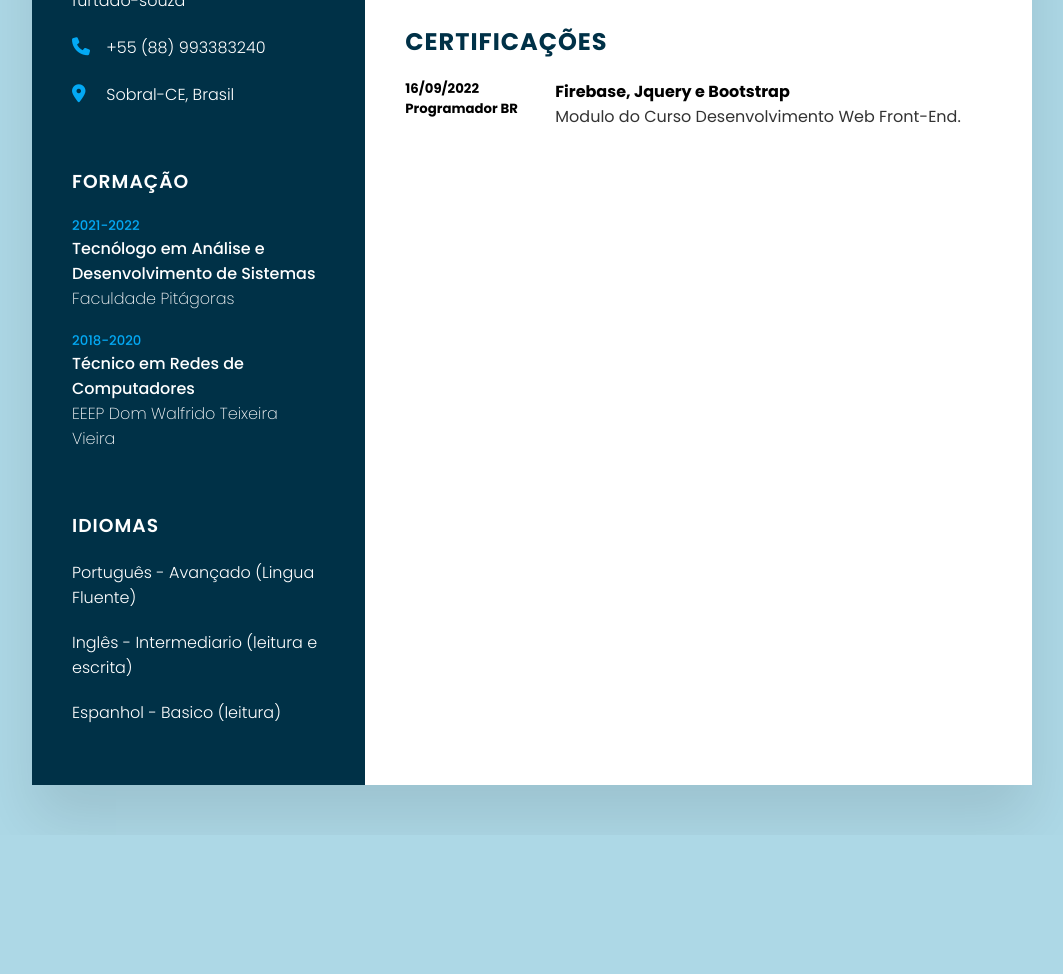
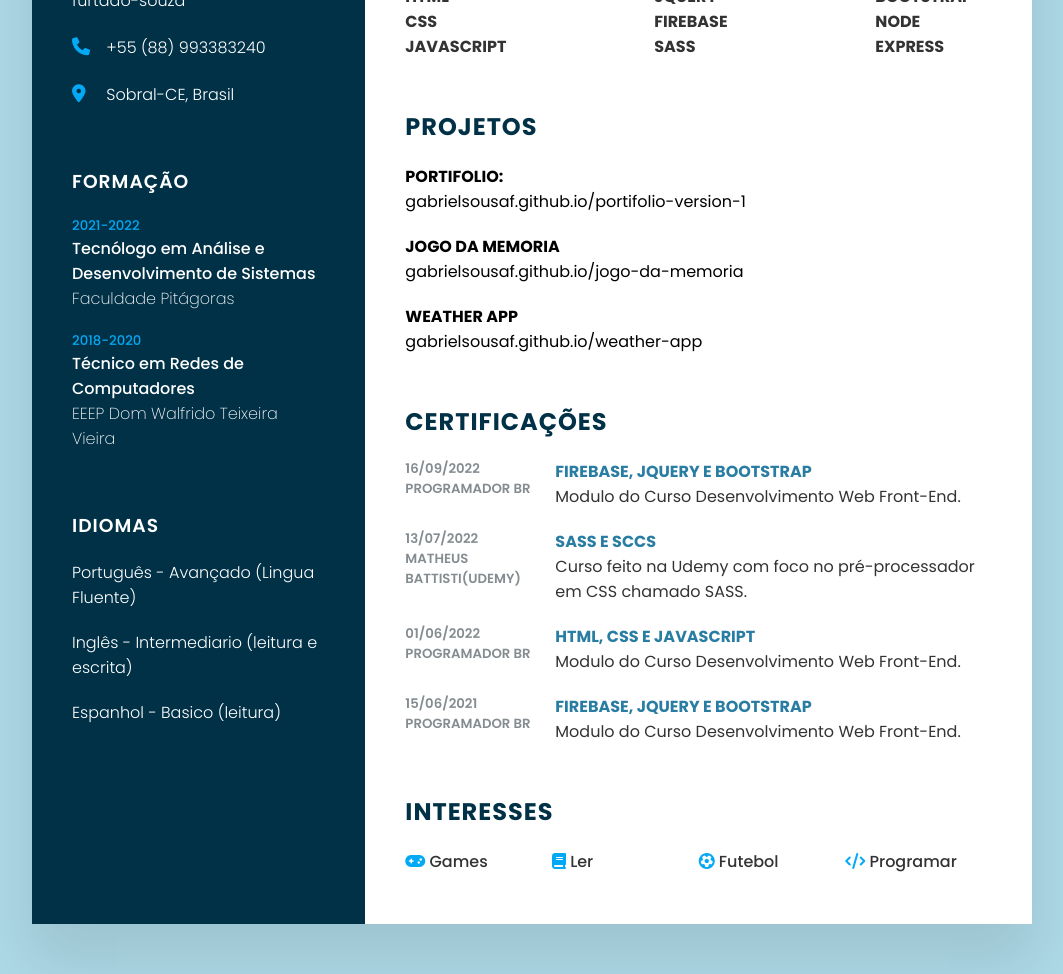
Before and after one commit to gabrielsousaf/Curriculo-online, a plain HTML site: page index.html in a window 1280 px wide. Shown: the part 716-1690 px from the top of the page, without its empty margins (108-1171 px from the left). Before the commit the page ends 1551 px from the top, so only its background shows below. Drawn offline with Linux system fonts and the light colour scheme.

Commit message:
Final Commit

```diff
--- a/index.html
+++ b/index.html
@@ -28,45 +28,60 @@
                         <span class="icon">
                             <i class="fa-brands fa-github"></i>
                         </span>
+
+                        <a href="https://github.com/gabrielsousaf" target="_blank">
                             <span class="text">
                                 github.com/Gabrielsousaf
                            </span>
+                        </a>
                     </li>
 
                     <li>
                         <span class="icon">
                             <i class="fa-sharp fa-solid fa-envelope"></i>
                         </span>
+
+                        <a href="mailto:gabriell.furtado2002@gmail.com">
                             <span class="text">
                                 gabriell.furtado2002<br>@gmail.com
                             </span>
+                        </a>
                     </li>
 
                     <li>
                         <span class="icon">
                             <i class="fa-brands fa-linkedin"></i>
                         </span>
+
+                        <a href="https://www.linkedin.com/in/gabriel-furtado-souza/" target="_blank">
                             <span class="text">
                                 linkedin.com/gabriel-furtado-souza
                             </span>
+                        </a>
+
                     </li>
 
                     <li>
                         <span class="icon">
                             <i class="fa-solid fa-phone"></i>
                         </span>
+
+                        <a href="tel:+55 (88) 993383240">
                             <span class="text">
                                 +55 (88) 993383240
                             </span>
+                        </a>
                     </li>
 
                     <li>
                         <span class="icon">
                             <i class="fa-solid fa-location-dot"></i>
                         </span>
+                        <a href="https://www.google.com/maps/place/Sobral,+CE/@-3.6836717,-40.3856141,13z/data=!3m1!4b1!4m6!3m5!1s0x7954b6af4595227:0xe0ece6e4f3ec3d5b!8m2!3d-3.6844057!4d-40.3561794!16s%2Fg%2F11bc59_2k2" target="_blank">
                             <span class="text">
                                 Sobral-CE, Brasil
                             </span>
+                        </a>
                     </li>
                 </ul>
             </div>
@@ -128,6 +143,48 @@
 
             <div class="about">
                 <h2 class="title2">Técnologias</h2>
+                <div class="tecn">
+
+                    <div class="container-tecn">
+                        <h4>HTML</h4>
+                        <h4>CSS</h4>
+                        <H4>JAVASCRIPT</H4>
+                    </div>
+
+                    <div class="container-tecn">
+                        <H4>JQUERY</H4>
+                        <H4>FIREBASE</H4>
+                        <H4>SASS</H4>
+                    </div>
+
+                    <div class="container-tecn">
+                        <H4>BOOTSTRAP</H4>
+                        <H4>NODE</H4>
+                        <H4>EXPRESS</H4>
+                    </div>
+
+                </div>
+            </div>
+
+            <div class="about">
+                <h2 class="title2">Projetos</h2>
+
+                <div class="container-projects">
+                    <div>
+                        <h4>PORTIFOLIO:</h4>
+                        <a href="https://gabrielsousaf.github.io/portifolio-version-1/" target="_blank">gabrielsousaf.github.io/portifolio-version-1</a>
+                    </div>
+
+                    <div>
+                        <h4>JOGO DA MEMORIA</h4>
+                        <a href="https://gabrielsousaf.github.io/jogo-da-memoria/" target="_blank">gabrielsousaf.github.io/jogo-da-memoria</a>
+                    </div>
+
+                    <div>
+                        <h4>WEATHER APP</h4>
+                        <a href="https://weather-app-nu-weld.vercel.app/" target="_blank">gabrielsousaf.github.io/weather-app</a>
+                    </div>
+                </div>
             </div>
 
             <div class="about">
@@ -143,7 +200,67 @@
                         <p>Modulo do Curso Desenvolvimento Web Front-End.</p>
                     </div>
                 </div>
+
+                <div class="box">
+                    <div class="year">
+                        <h5>13/07/2022</h5>
+                        <h5>Matheus Battisti(Udemy)</h5>
                     </div>
+
+                    <div class="text">
+                        <h4>SASS E SCCS</h4>
+                        <p>Curso feito na Udemy com foco no pré-processador em CSS chamado SASS.</p>
+                    </div>
+                </div>
+
+                <div class="box">
+                    <div class="year">
+                        <h5>01/06/2022</h5>
+                        <h5>Programador BR</h5>
+                    </div>
+
+                    <div class="text">
+                        <h4>HTML, CSS E JAVASCRIPT</h4>
+                        <p>Modulo do Curso Desenvolvimento Web Front-End.</p>
+                    </div>
+                </div>
+
+                <div class="box">
+                    <div class="year">
+                        <h5>15/06/2021</h5>
+                        <h5>Programador BR</h5>
+                    </div>
+
+                    <div class="text">
+                        <h4>Firebase, Jquery e Bootstrap</h4>
+                        <p>Modulo do Curso Desenvolvimento Web Front-End.</p>
+                    </div>
+                </div>
+            </div>
+
+            <div class="about interest">
+                <h2 class="title2">INTERESSES</h2>
+                <ul>
+                    <li>
+                        <i class="fa-solid fa-gamepad"></i>
+                        Games
+                    </li>
+                    <li>
+                        <i class="fa-solid fa-book"></i>
+                        Ler
+                    </li>
+                    <li>
+                        <i class="fa-sharp fa-solid fa-futbol"></i>
+                        Futebol
+                    </li>
+                    <li>
+                        <i class="fa-sharp fa-solid fa-code"></i>
+                        Programar
+                    </li>
+                </ul>
+            </div>
+
+
         </div>
     </div>
 
--- a/src/css/style.css
+++ b/src/css/style.css
@@ -6,6 +6,7 @@
     box-sizing: border-box;
     font-family: 'Poppins', sans-serif;
     list-style: none;
+    text-decoration: none;
 }
 
 body{
@@ -159,11 +160,27 @@ p{
 }
 
 
+.tecn{
+    justify-content: space-between;
+    flex-direction: row;
+    display: flex;
+}
 
 
+.tecn h4{
+    margin-right: 20px;
+    color: #333;
+}
+
+.container-projects div{
+    margin-top: 20px;
+}
 
 
-
+.container-projects a{
+    color: black;
+    text-decoration: none;
+}
 
 
 .about .box{
@@ -175,3 +192,47 @@ p{
 .about .box .year{
     min-width: 150px;
 }
+
+.about .box .year h5{
+    text-transform: uppercase;
+    color: #848c90;
+    font-weight: 600;
+}
+
+.about .box .text h4{
+    text-transform: uppercase;
+    color: #2a7da2;
+    font-size: 16px;
+}
+
+.interest ul{
+    display: grid;
+    grid-template-columns: repeat(4, 1fr);
+}
+
+.interest ul li{
+    color: #333;
+    font-weight: 500;
+    margin: 10px 0;
+}
+
+.interest ul li .fa-solid{
+    color: #03a9f4;
+}
+
+@media(max-width: 1000px){
+    .container{
+        margin: 10px;
+        grid-template-columns: repeat(1,1fr);
+    }
+
+    .interest ul{
+        grid-template-columns: repeat(2,1fr);
+    }
+}
+
+@media(max-width:600px){
+    .about .box{
+        flex-direction: column;
+    }
+}
```
Lines whose indentation alone changed are shown as unchanged.
